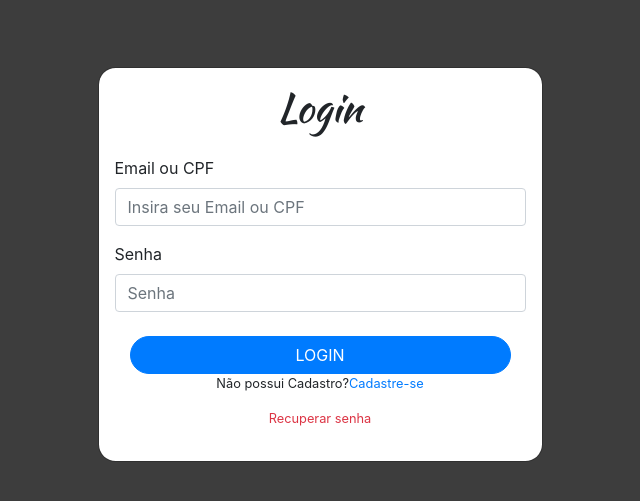
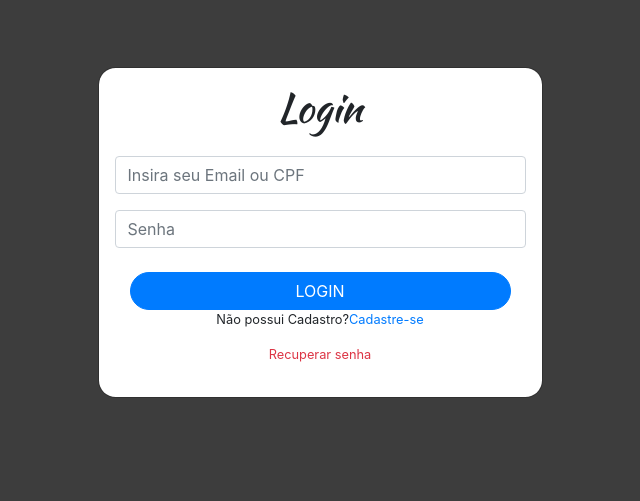
Before and after one commit to gpgermano/HoupyKids, a PHP site: page /HoupyKids/sistema in a window 1280 px wide. Shown: the top 501 px of the page, without its empty margins (320-960 px from the left). Run offline with PHP 8.4, Linux system fonts and the light colour scheme; data that the repository does not hold is empty; some libraries are stand-ins or nearby versions.

Commit message:
Cadastro login finalizado

```diff
--- a/sistema/index.php
+++ b/sistema/index.php
@@ -1,8 +1,8 @@
 <?php
-	include '../sistema/conexao.php';
+	include 'conexao.php';
 	// Verificar se exite algum cadastro no banco, se não tiver cadastrar o usuário no banco
 	$res = $pdo->query("SELECT * FROM usuarios");
-	$dados = $res->fetchAll(PDO::FETCH_ASSOC);
+	$dados = $res->fetchAll(PDO::FETCH_ASSOC); // conta registros na tabela
 	$senha_crip = md5('123');
 	if(count($dados) == 0) {
 		$res = $pdo->prepare("INSERT INTO usuarios (nome, cpf, email, senha, senha_crip, nivel) values ('Administradores', '000.000.000-00', '$email', '123','$senha_crip', 'Admin')");
@@ -15,18 +15,20 @@
 <html lang="en">
 <head>
 	<meta charset="UTF-8">
-	<link href="//maxcdn.bootstrapcdn.com/bootstrap/4.0.0/css/bootstrap.min.css" rel="stylesheet" id="bootstrap-css">
-	<script src="//maxcdn.bootstrapcdn.com/bootstrap/4.0.0/js/bootstrap.min.js"></script>
+	<link href="https://maxcdn.bootstrapcdn.com/bootstrap/4.0.0/css/bootstrap.min.css" rel="stylesheet" id="bootstrap-css">
+	<script src="https://maxcdn.bootstrapcdn.com/bootstrap/4.0.0/js/bootstrap.min.js"></script>
 
 	<script src="https://cdn.jsdelivr.net/npm/jquery@3.5.1/dist/jquery.slim.min.js" integrity="sha384-DfXdz2htPH0lsSSs5nCTpuj/zy4C+OGpamoFVy38MVBnE+IbbVYUew+OrCXaRkfj" crossorigin="anonymous"></script>
+	<script src="https://code.jquery.com/jquery-3.5.1.min.js" integrity="sha256-9/aliU8dGd2tb6OSsuzixeV4y/faTqgFtohetphbbj0=" crossorigin="anonymous"></script>
 	<script src="https://cdn.jsdelivr.net/npm/popper.js@1.16.1/dist/umd/popper.min.js" integrity="sha384-9/reFTGAW83EW2RDu2S0VKaIzap3H66lZH81PoYlFhbGU+6BZp6G7niu735Sk7lN" crossorigin="anonymous"></script>
 	<script src="https://cdn.jsdelivr.net/npm/bootstrap@4.6.2/dist/js/bootstrap.min.js" integrity="sha384-+sLIOodYLS7CIrQpBjl+C7nPvqq+FbNUBDunl/OZv93DB7Ln/533i8e/mZXLi/P+" crossorigin="anonymous"></script>
 	<script src="https://cdn.jsdelivr.net/jquery.validation/1.16.1/jquery.validate.min.js"></script>
+	<script src="https://cdnjs.cloudflare.com/ajax/libs/jquery.mask/1.14.16/jquery.mask.min.js"></script>
+
 	<link href="https://fonts.googleapis.com/css?family=Kaushan+Script" rel="stylesheet">
 	<link href="https://stackpath.bootstrapcdn.com/font-awesome/4.7.0/css/font-awesome.min.css" rel="stylesheet" integrity="sha384-wvfXpqpZZVQGK6TAh5PVlGOfQNHSoD2xbE+QkPxCAFlNEevoEH3Sl0sibVcOQVnN" crossorigin="anonymous">
 
 	<link href="../css/login.css" rel="stylesheet">
-	<script src="../js/login.js"></script>
 	<link rel="shortcut icon" href="../img/logo-icone.ico" type="image/x-icon">
     <link rel="icon" href="../img/logo-icone.ico" type="image/x-icon">
 
@@ -45,12 +47,12 @@
 					</div>
                     <form action="" method="post" name="login">
                             <div class="form-group">
-                            	<label for="exampleInputEmail1">Email ou CPF</label>
-                            	<input type="email" name="email"  class="form-control" id="email" aria-describedby="emailHelp" placeholder="Insira seu Email ou CPF" maxlength="30">
+
+                            	<input type="email" name="email_login"  class="form-control" id="email_login" aria-describedby="emailHelp" placeholder="Insira seu Email ou CPF" maxlength="30">
                             </div>
                             <div class="form-group">
-                            	<label for="exampleInputEmail1">Senha</label>
-                            	<input type="password" name="senha" id="senha"  class="form-control" aria-describedby="emailHelp" placeholder="Senha" maxlength="32">
+
+                            	<input type="password" name="senha" id="senha_login"  class="form-control" placeholder="Senha" maxlength="32">
                             </div>
                             <div class="col-md-12 text-center mt-4">
                             	<button type="submit" class=" btn btn-block mybtn btn-primary tx-tfm">Login</button>
@@ -83,31 +85,26 @@
 				<form method="post">
 
 					<div class="form-group">
-						<label for="exampleInputEmail1">Nome Completo</label>
 						<input type="text" class="form-control" id="nome" name="nome" placeholder="Insira o nome e sobrenome" maxlength="30">
 					</div>
 
 					<div class="form-group">
-						<label for="exampleInputEmail1">Email</label>
-						<input type="email" class="form-control" id="email" name="email" placeholder="Seu Email" maxlength="40">
+						<input type="email" class="form-control" id="email-cadastrado" name="email-cadastrado" placeholder="Seu Email" maxlength="40">
 					</div>
 
 					<div class="form-group">
-						<label for="exampleInputEmail1">CPF</label>
 						<input type="text" class="form-control" id="cpf" name="cpf" placeholder="Digite seu CPF" maxlength="11">
 					</div>
 
 					<div class="row">
 						<div class="col-md-6">
 							<div class="form-group">
-								<label for="exampleInputEmail1">Senha</label>
 								<input type="password" class="form-control" id="senha" name="senha" placeholder="Digite sua Senha" maxlength="32">
 							</div>
 						</div>
 						<div class="col-md-6">
 							<div class="form-group">
-								<label for="exampleInputEmail1">Confirmar Senha</label>
-								<input type="password" class="form-control" id="confirmar-senha" name="conf-senha" placeholder="Confirmar senha" maxlength="32">
+								<input type="password" class="form-control" id="confirmar-senha" name="confirmar-senha" placeholder="Confirmar senha" maxlength="32">
 							</div>
 						</div>
 					</div>
@@ -117,12 +114,37 @@
 						<button type="button" id="btn-fechar-cadastrar" class="btn btn-secondary" data-dismiss="modal">Fechar</button>
 						<button type="button" id="btn-cadastrar" class="btn btn-info">Cadastrar</button>
 					</div>
+
 				</form>
 			</div>
 		</div>
     </div>
 </div>
 <!-- Modal Cadastro end-->
+<script type="text/javascript">
+	$('#btn-cadastrar').click(function(event){
+		event.preventDefault();
+
+		$.ajax({
+			url:"cadastrar.php",
+			method:"POST",
+			data:$('form').serialize(),
+			dataType: "text",
+			success: function (msg) {
+				if (msg.trim() === 'Cadastrado com Sucesso!') {
+					$('#div-mensagem').addClass('text-success')
+					$('#div-mensagem').text(msg)
+					$('#btn-fechar-cadastrar').click()
+				}
+				else {
+					$('#div-mensagem').addClass('text-danger')
+					$('#div-mensagem').text(msg)
+				}
+			}
+		})
+	})
+
+</script>
 
 <!-- Modal Recuperar Senha begin-->
 <div class="modal fade" id="modalRecuperar" data-backdrop="static" data-keyboard="false" tabindex="-1" aria-labelledby="staticBackdropLabel" aria-hidden="true">
@@ -138,12 +160,11 @@
 				<form method="post">
 
 					<div class="form-group">
-						<label for="exampleInputEmail1">Email</label>
 						<input type="email" class="form-control" id="email-recuperar" name="email-recuperar" placeholder="Seu Email">
 					</div>
 
 					<div class="modal-footer">
-						<button type="button" id="btn-enviar" class="btn btn-info">Recuperar</button>
+						<button type="button" id="btn-recuperar" class="btn btn-info">Recuperar</button>
 					</div>
 				</div>
 			</form>
@@ -152,33 +173,5 @@
 </div>
 <!-- Modal Recuperar Senha begin-->
 
-<script type="text/javascript">
-        $('#btn-cadastrar').click(function(event){
-            event.preventDefault();
-            $('#div-mensagem').addClass('text-info')
-            $('#div-mensagem').removeClass('text-danger')
-            $('#div-mensagem').removeClass('text-success')
-            $('#div-mensagem').text('Enviando')
-            $.ajax({
-                url:"sistema/cadastrar.php",
-                method:"post",
-                data:$('form').serialize(),
-                dataType: "text",
-                success: function (msg) {
-                    if (msg.trim() === 'Cadastrado com Sucesso!') {
-                        $('#div-mensagem').addClass('text-success')
-                        $('#div-mensagem').text(msg);
-						$('#btn-fechar-cadastrar').click();
-                    }
-                    else {
-                        $('#div-mensagem').addClass('text-danger')
-                        $('#div-mensagem').text(msg);
-                    }
-                }
-            })
-        })
-    </script>
 
-
-<script src="https://cdnjs.cloudflare.com/ajax/libs/jquery.mask/1.14.16/jquery.mask.min.js"></script>
 <script src="../js/mascara.js"></script>
```
Also changed, not shown: sistema/cadastrar.php (+19 -15 lines), sistema/conexao.php (+7 -0 lines).
